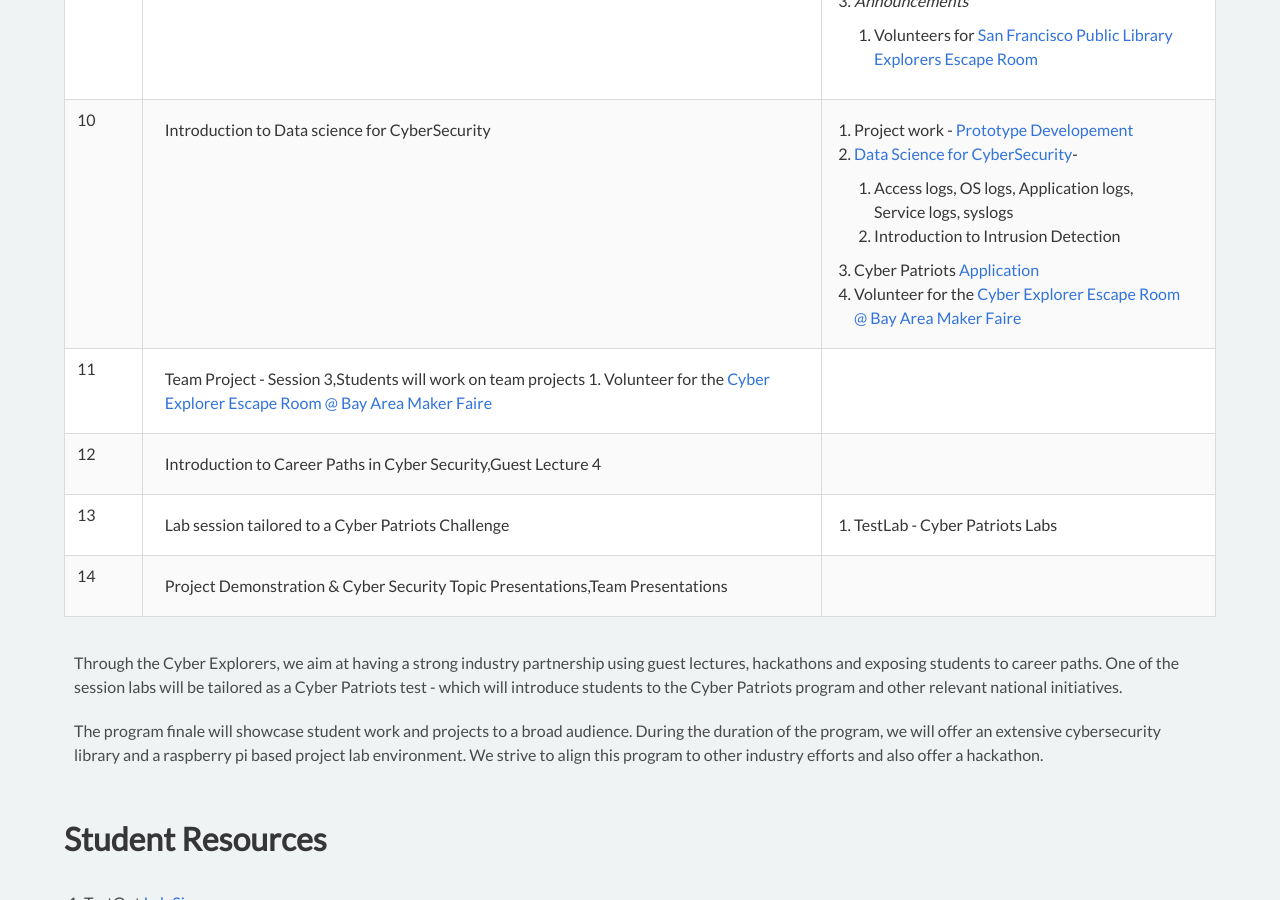
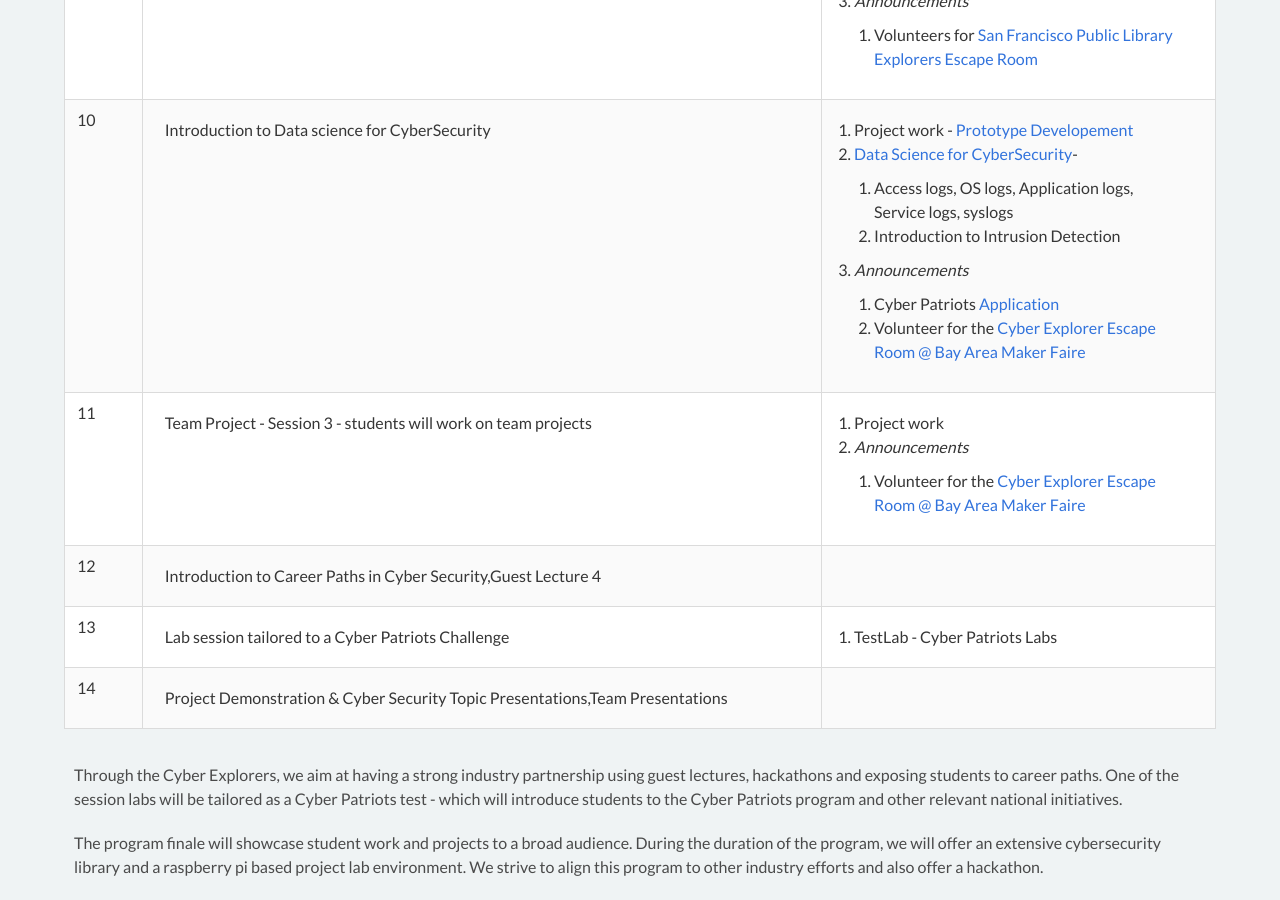
Before and after one commit to cyberdefendersprogram/www-homepage, a Jekyll site: the page built from cyberexplorers.md, in a window 1280 px wide and 900 px high, scrolled down 1832 px. Built offline with Jekyll 4.4.1, drawn with Linux system fonts in a browser that asks for light colours; nearby versions of some CDN libraries.

Commit message:
Update cyber-explorers-curriculum-program.yml

```diff
--- a/_data/cyber-explorers-curriculum-program.yml
+++ b/_data/cyber-explorers-curriculum-program.yml
@@ -64,12 +64,16 @@
     2. [Data Science for CyberSecurity](http://bit.ly/explorersession10)-
         1. Access logs, OS logs, Application logs, Service logs, syslogs
         2. Introduction to Intrusion Detection
-    3. Cyber Patriots [Application](http://tinyurl.com/cyberpatriotapplication)
-    4. Volunteer for the [Cyber Explorer Escape Room @ Bay Area Maker Faire](https://forms.gle/gEETTfEsiPdiW4VZA)
+    3. *Announcements*
+        1. Cyber Patriots [Application](http://tinyurl.com/cyberpatriotapplication)
+        2. Volunteer for the [Cyber Explorer Escape Room @ Bay Area Maker Faire](https://forms.gle/gEETTfEsiPdiW4VZA)
 
 - session: 11
-  desc: Team Project - Session 3,Students will work on team projects
-    1. Volunteer for the [Cyber Explorer Escape Room @ Bay Area Maker Faire](https://forms.gle/gEETTfEsiPdiW4VZA)
+  desc: Team Project - Session 3 - students will work on team projects
+  notes: |
+    1. Project work
+    2. *Announcements*
+        1. Volunteer for the [Cyber Explorer Escape Room @ Bay Area Maker Faire](https://forms.gle/gEETTfEsiPdiW4VZA)
 
 - session: 12
   desc: Introduction to Career Paths in Cyber Security,Guest Lecture 4
```
